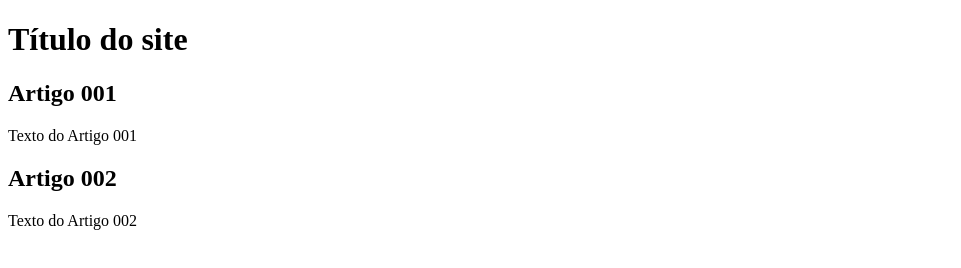
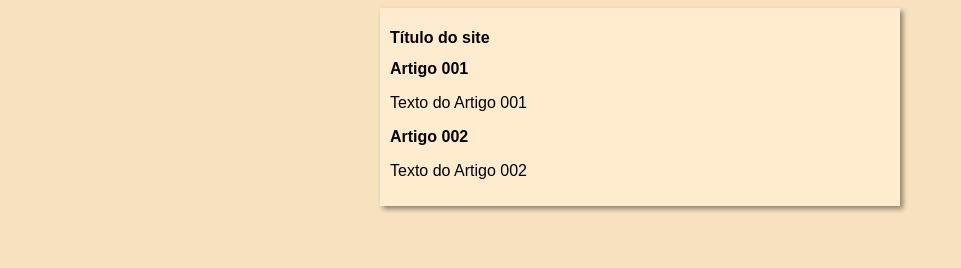
Before and after one commit to Henrique1301/projeto-site, a plain HTML site: page index.html in a window 1280 px wide. Shown: the whole page, without its empty margins (0-961 px from the left). Drawn offline with Linux system fonts and the light colour scheme.

Commit message:
iniciei o design

```diff
--- /dev/null
+++ b/estilos/style.css
@@ -0,0 +1,16 @@
+*{
+    font-family: Arial, Helvetica, sans-serif;
+    font-size: 16px;
+}
+
+body{
+    background-color: rgb(248, 225, 190);
+}
+
+main{
+    background-color: blanchedalmond;
+    width: 500px;
+    margin: auto;
+    padding: 10px;
+    box-shadow: 3px 3px 5px rgba(0, 0, 0, 0.425);
+}
--- a/index.html
+++ b/index.html
@@ -5,6 +5,7 @@
     <meta http-equiv="X-UA-Compatible" content="IE=edge">
     <meta name="viewport" content="width=device-width, initial-scale=1.0">
     <title>Titulo do site</title>
+    <link rel="stylesheet" href="estilos/style.css">
 </head>
 <body>
     <main>
```
